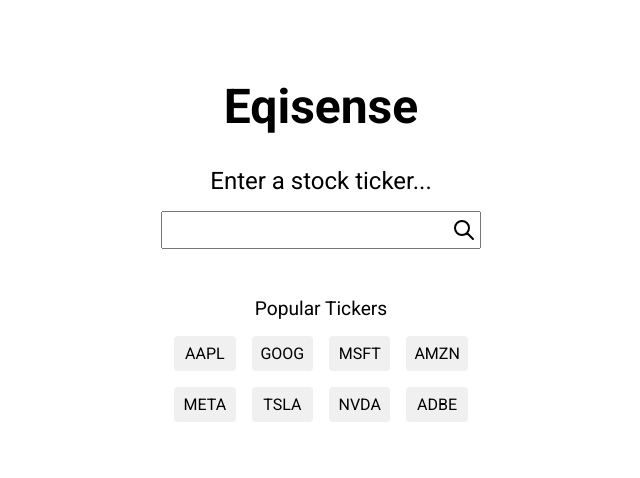
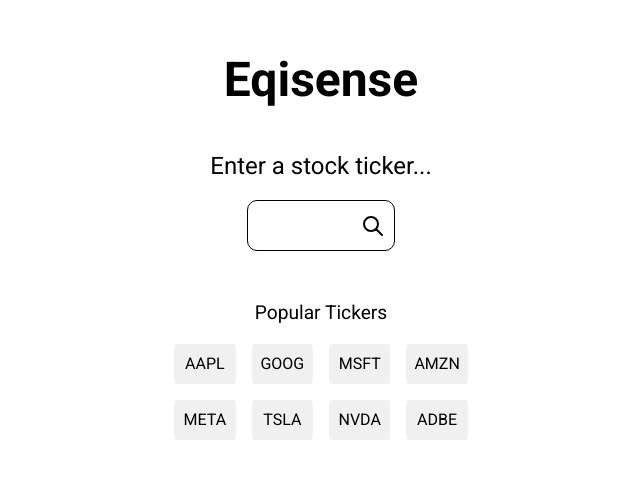
Before and after one commit to majorschwartz/eqisense, a React (Create React App) app in the folder client/: page / in a window 1280 px wide. Shown: the part 158-636 px from the top of the page, without its empty margins (319-959 px from the left). Built offline with nearby package versions, Linux system fonts and the light colour scheme; no server answers.

Commit message:
style: Add CSS Reset, highlight on hover, and width on input

```diff
--- a/client/src/App.css
+++ b/client/src/App.css
@@ -1,3 +1,33 @@
+*, *::before, *::after {
+	box-sizing: border-box;
+  }
+
+  * {
+	margin: 0;
+  }
+
+  body {
+	line-height: 1.5;
+	-webkit-font-smoothing: antialiased;
+  }
+
+  img, picture, video, canvas, svg {
+	display: block;
+	max-width: 100%;
+  }
+
+  input, button, textarea, select {
+	font: inherit;
+  }
+
+  p, h1, h2, h3, h4, h5, h6 {
+	overflow-wrap: break-word;
+  }
+
+  #root, #__next {
+	isolation: isolate;
+  }
+
 body{
 	font-family: 'Roboto', sans-serif;
 }
@@ -60,6 +90,10 @@ input[type="text"] {
 	border-radius: 4px;
 }
 
+.popular-ticker:hover {
+	color: #007bff;
+}
+
 .search-container {
 	display: flex;
 	align-items: center;
@@ -74,15 +108,17 @@ input[type="text"] {
 
 input[type="text"] {
 	font-family: monospace;
-	width: 300px;
-	padding: 0.5rem;
+	width: calc(5ch + 100px);
+	padding: 0.8rem;
 	font-size: 1rem;
 	margin-bottom: 0; /* Remove bottom margin */
+	border: 1px solid #000;
+	border-radius: 10px;
 }
 
 .search-icon {
 	position: absolute;
-	right: 5px;
+	right: 10px;
 	border: none;
 	background: none;
 	padding: 0;
```
